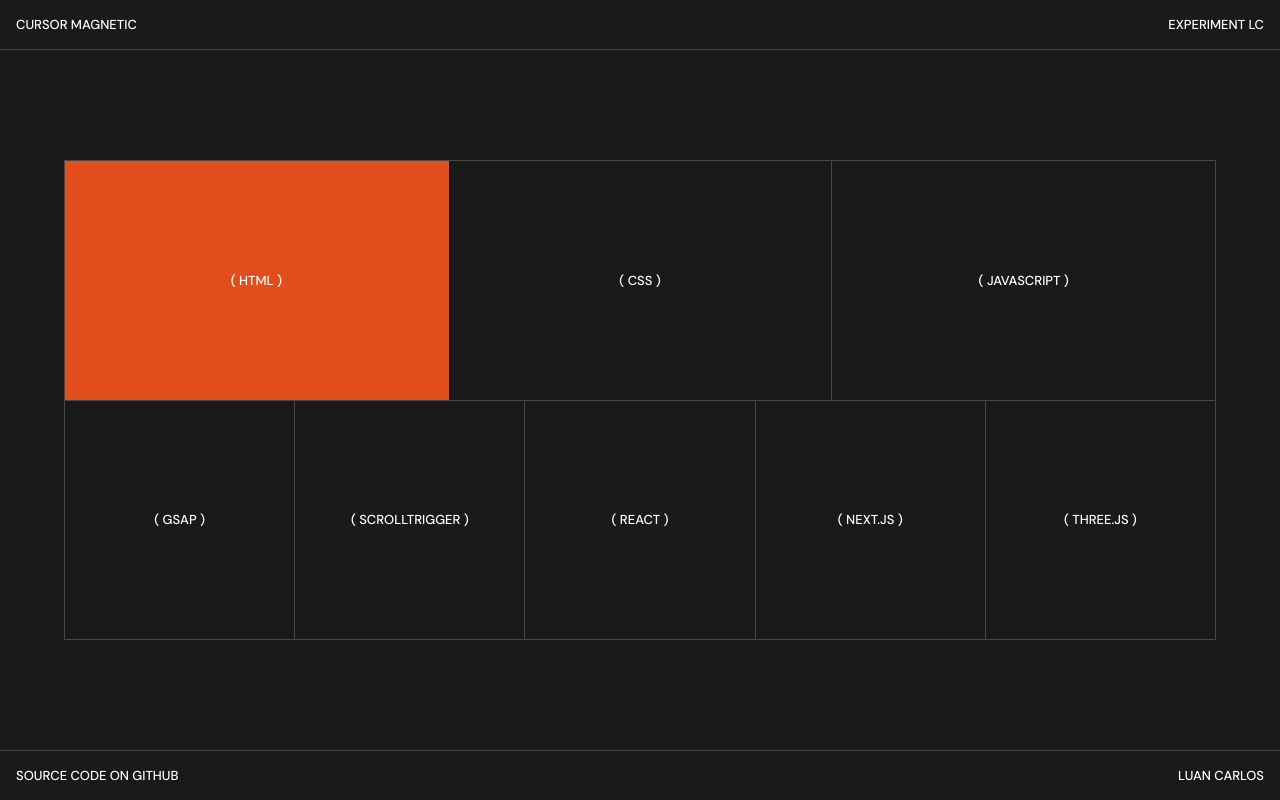
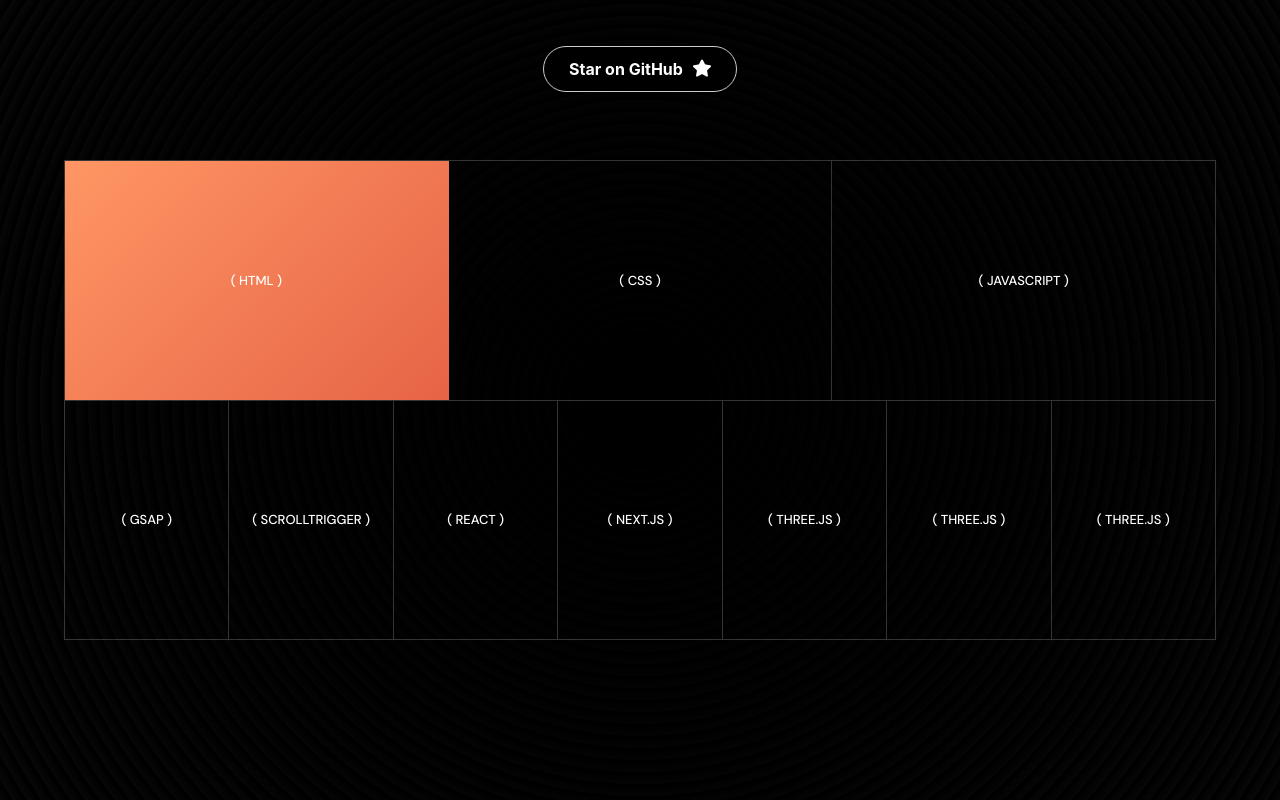
Before and after one commit to Luancss/cursor-magnetic, a Next.js app: page / in a window 1280 px wide. Built offline with nearby package versions, Linux system fonts and the light colour scheme.

Commit message:
refactor(components): remove Footer component and enhance Header styling

```diff
--- a/src/app/components/Footer.tsx
+++ /dev/null
@@ -1,10 +0,0 @@
-import "../globals.css";
-
-export const Footer = () => {
-  return (
-    <footer>
-      <p>Source code on GitHub</p>
-      <p>Luan Carlos</p>
-    </footer>
-  );
-};
--- a/src/app/components/Header.tsx
+++ b/src/app/components/Header.tsx
@@ -3,8 +3,29 @@
 export const Header = () => {
   return (
     <header>
-      <p>Cursor Magnetic</p>
-      <p>Experiment LC</p>
+      <button className="button">
+        <a href="https://github.com/Luancss/cursor-magnetic" className="text">
+          Star on GitHub
+        </a>
+        <svg
+          aria-hidden="true"
+          fill="currentColor"
+          viewBox="0 0 47.94 47.94"
+          xmlns="http://www.w3.org/2000/svg"
+          width="20px"
+          height="20px"
+          className="icon"
+        >
+          <path
+            d="M26.285,2.486l5.407,10.956c0.376,0.762,1.103,1.29,1.944,1.412l12.091,1.757
+      c2.118,0.308,2.963,2.91,1.431,4.403l-8.749,8.528c-0.608,0.593-0.886,1.448-0.742,2.285l2.065,12.042
+      c0.362,2.109-1.852,3.717-3.746,2.722l-10.814-5.685c-0.752-0.395-1.651-0.395-2.403,0l-10.814,5.685
+      c-1.894,0.996-4.108-0.613-3.746-2.722l2.065-12.042c0.144-0.837-0.134-1.692-0.742-2.285l-8.749-8.528
+      c-1.532-1.494-0.687-4.096,1.431-4.403l12.091-1.757c0.841-0.122,1.568-0.65,1.944-1.412l5.407-10.956
+      C22.602,0.567,25.338,0.567,26.285,2.486z"
+          ></path>
+        </svg>
+      </button>
     </header>
   );
 };
--- a/src/app/globals.css
+++ b/src/app/globals.css
@@ -24,23 +24,13 @@
   display: flex;
   justify-content: space-between;
   align-items: center;
-  background-color: #1A1A1A;
   z-index: 10;
 }
 
 header {
-  top: 0;
-  border-bottom: 1px solid rgba(255, 255, 255, 0.2);
-}
-
-footer {
-  bottom: 0;
-  border-top: 1px solid rgba(255, 255, 255, 0.2);
-}
-
-header p:not(first:chield),
-footer p {
-  opacity: 0.3;
+  display: flex;
+  align-items: center;
+  justify-content: center;
 }
 
 .container {
@@ -51,6 +41,10 @@
   align-items: center;
   justify-content: center;
   overflow: hidden;
+  background-color: #2c2c2c;
+  opacity: 1;
+  background-image: radial-gradient(circle at center center, #000000, #2c2c2c), repeating-radial-gradient(circle at center center, #000000, #000000, 6px, transparent 12px, transparent 6px);
+  background-blend-mode: multiply;
 }
 
 .grid {
@@ -122,3 +116,59 @@
     display: none;
   }
 }
+
+.button {
+  font-family: Inter, sans-serif;
+  cursor: pointer;
+  background: #000000;
+  color: #ffffff;
+  border: none;
+  padding: 12px 25px;
+  font-size: 16px;
+  font-weight: 700;
+  border-radius: 100px;
+  transition: all 0.5s ease;
+  display: inline-flex;
+  align-items: center;
+  gap: 10px;
+  margin-top: 30px;
+  border: 1px solid #ccc;
+}
+
+.button:hover {
+  scale: 1.1;
+}
+
+.button:active {
+  scale: 1;
+}
+
+.button a {
+  color: #fff;
+  text-decoration: none;
+}
+
+.button:hover .icon {
+  fill: #ffff00;
+  scale: 1.1;
+  rotate: 360deg;
+  filter: drop-shadow(0 0 5px rgba(255, 208, 0, 0.8))
+    drop-shadow(0 0 10px rgba(255, 208, 0, 0.6));
+}
+
+.button:hover .text {
+  filter: drop-shadow(0 0 5px rgba(255, 255, 255, 0.2))
+    drop-shadow(0 0 10px rgba(255, 255, 255, 0.4));
+}
+
+.text {
+  transition: all 1s ease;
+}
+
+.icon {
+  display: inline-block;
+  width: 18px;
+  height: 18px;
+  margin-top: -3px;
+  transition: all 1s ease;
+}
--- a/src/app/page.tsx
+++ b/src/app/page.tsx
@@ -1,7 +1,6 @@
 "use client";
 
 import { useEffect, useRef } from "react";
-import { Footer } from "./components/footer";
 import { Header } from "./components/header";
 
 export default function Home() {
@@ -18,19 +17,20 @@
 
     const firstItem = gridItems?.[0];
 
-    const highlightColors = [
-      "#E24E1B",
-      "#4381C1",
-      "#F79824",
-      "#04A777",
-      "#5BBC5A",
-      "#21F6FF",
-      "#818D92",
-      "#22AAA1",
+    // Replacing solid colors with lighter RGB gradients
+    const gradients = [
+      "linear-gradient(135deg, rgb(255, 150, 100), rgb(230, 100, 70))",
+      "linear-gradient(135deg, rgb(130, 160, 255), rgb(90, 120, 250))",
+      "linear-gradient(135deg, rgb(255, 210, 120), rgb(250, 170, 80))",
+      "linear-gradient(135deg, rgb(80, 230, 180), rgb(60, 190, 150))",
+      "linear-gradient(135deg, rgb(150, 240, 150), rgb(100, 210, 100))",
+      "linear-gradient(135deg, rgb(120, 245, 255), rgb(80, 220, 240))",
+      "linear-gradient(135deg, rgb(180, 190, 200), rgb(140, 160, 170))",
+      "linear-gradient(135deg, rgb(100, 230, 210), rgb(70, 190, 180))",
     ] as string[];
 
     gridItems.forEach((item, index) => {
-      item.dataset.color = highlightColors[index % highlightColors.length];
+      item.dataset.gradient = gradients[index % gradients.length];
     });
 
     const moveToElement = (element: HTMLElement) => {
@@ -43,7 +43,8 @@
         }px, ${rect.top - containerRect.top}px)`;
         highlight.style.width = `${rect.width}px`;
         highlight.style.height = `${rect.height}px`;
-        highlight.style.backgroundColor = element.dataset.color!;
+        // Using background-image instead of backgroundColor for gradients
+        highlight.style.backgroundImage = element.dataset.gradient!;
       }
     };
 
@@ -102,11 +103,16 @@
             <div className="grid-item">
               <p>( three.js )</p>
             </div>
+            <div className="grid-item">
+              <p>( three.js )</p>
+            </div>
+            <div className="grid-item">
+              <p>( three.js )</p>
+            </div>
           </div>
         </div>
         <div className="highlight" ref={highlightRef} />
       </div>
-      <Footer />
     </>
   );
 }
```
